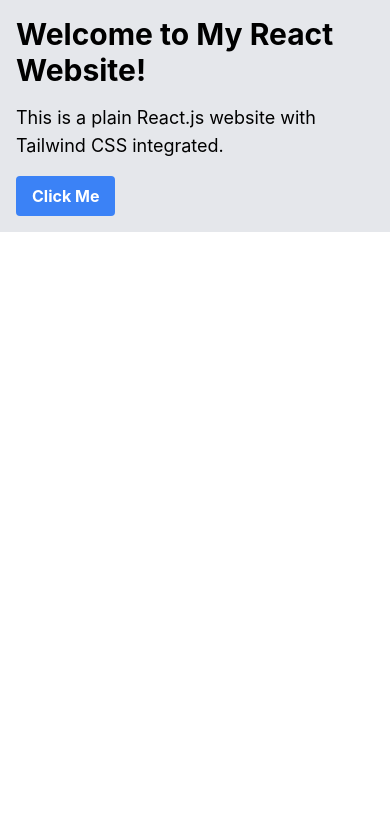
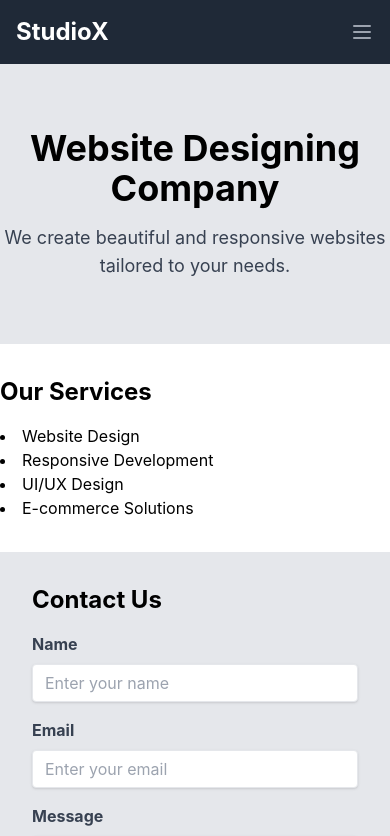
Before and after one commit to MaxRoos04/StudioX, a React (Create React App) app in the folder studiox/: page / in a window 390 px wide. Shown: the top 836 px of the page. Built offline with nearby package versions, Linux system fonts and the light colour scheme.

Commit message:
Made the navbar mobile friendly

```diff
--- a/studiox/src/App.js
+++ b/studiox/src/App.js
@@ -1,13 +1,16 @@
 import React from 'react';
+import Navbar from './components/Navbar';
+import Header from './components/Header';
+import Services from './components/Services';
+import Contact from './components/Contact';
 
 const App = () => {
   return (
-    <div className="bg-gray-200 p-4">
-      <h1 className="text-3xl font-bold mb-4">Welcome to My React Website!</h1>
-      <p className="text-lg">This is a plain React.js website with Tailwind CSS integrated.</p>
-      <button className="bg-blue-500 hover:bg-blue-700 text-white font-bold py-2 px-4 mt-4 rounded">
-        Click Me
-      </button>
+    <div>
+      <Navbar />
+      <Header />
+      <Services />
+      <Contact />
     </div>
   );
 };
--- a/studiox/src/components/Header.js
+++ b/studiox/src/components/Header.js
@@ -2,8 +2,11 @@
 
 const Header = () => {
   return (
-    <header className="bg-gray-800 text-white p-4">
-      <h1 className="text-3xl font-bold">Website Designing Company</h1>
+    <header className="bg-gray-200 text-center py-16">
+      <h1 className="text-4xl font-bold mb-4">Website Designing Company</h1>
+      <p className="text-lg text-gray-700">
+        We create beautiful and responsive websites tailored to your needs.
+      </p>
     </header>
   );
 };
--- a/studiox/src/components/navbar.js
+++ b/studiox/src/components/navbar.js
@@ -1,27 +1,85 @@
-import React from 'react';
+import React, { useState } from 'react';
 
 const Navbar = () => {
+  const [isOpen, setIsOpen] = useState(false);
+
+  const toggleMenu = () => {
+    setIsOpen(!isOpen);
+  };
+
   return (
-    <nav className="bg-gray-800 p-4">
-      <div className="container mx-auto flex justify-between items-center">
-        <div>
-          <h1 className="text-2xl text-white font-bold">Website Designing Company</h1>
-        </div>
-        <div>
-          <ul className="flex space-x-4">
-            <li>
-              <a className="text-white hover:text-gray-200" href="#services">
-                Services
-              </a>
-            </li>
-            <li>
-              <a className="text-white hover:text-gray-200" href="#contact">
-                Contact
-              </a>
-            </li>
-          </ul>
+    <nav className="bg-gray-800">
+      <div className="max-w-7xl mx-auto px-4">
+        <div className="flex justify-between items-center py-4 md:justify-start md:space-x-10">
+          <div className="flex justify-start lg:w-0 lg:flex-1">
+            <a href="/">
+              <span className="text-white text-2xl font-bold">StudioX</span>
+            </a>
+          </div>
+          <div className="-mr-2 -my-2 md:hidden">
+            <button
+              type="button"
+              onClick={toggleMenu}
+              className="inline-flex items-center justify-center p-2 rounded-md text-gray-400 hover:text-white hover:bg-gray-700 focus:outline-none focus:bg-gray-700 focus:text-white transition duration-150 ease-in-out"
+            >
+              <svg
+                className="h-6 w-6"
+                stroke="currentColor"
+                fill="none"
+                viewBox="0 0 24 24"
+              >
+                {isOpen ? (
+                  <path
+                    strokeLinecap="round"
+                    strokeLinejoin="round"
+                    strokeWidth="2"
+                    d="M6 18L18 6M6 6l12 12"
+                  />
+                ) : (
+                  <path
+                    strokeLinecap="round"
+                    strokeLinejoin="round"
+                    strokeWidth="2"
+                    d="M4 6h16M4 12h16M4 18h16"
+                  />
+                )}
+              </svg>
+            </button>
+          </div>
+          <div className="hidden md:flex items-center justify-end md:flex-1 lg:w-0">
+            <a
+              href="#services"
+              className="whitespace-nowrap text-base font-medium text-gray-300 hover:text-white"
+            >
+              Services
+            </a>
+            <a
+              href="#contact"
+              className="ml-8 whitespace-nowrap text-base font-medium text-gray-300 hover:text-white"
+            >
+              Contact
+            </a>
+          </div>
         </div>
       </div>
+      {isOpen && (
+        <div className="md:hidden">
+          <div className="px-2 pt-2 pb-3 space-y-1 sm:px-3">
+            <a
+              href="#services"
+              className="block px-3 py-2 rounded-md text-base font-medium text-gray-300 hover:text-white hover:bg-gray-700"
+            >
+              Services
+            </a>
+            <a
+              href="#contact"
+              className="block px-3 py-2 rounded-md text-base font-medium text-gray-300 hover:text-white hover:bg-gray-700"
+            >
+              Contact
+            </a>
+          </div>
+        </div>
+      )}
     </nav>
   );
 };
```
